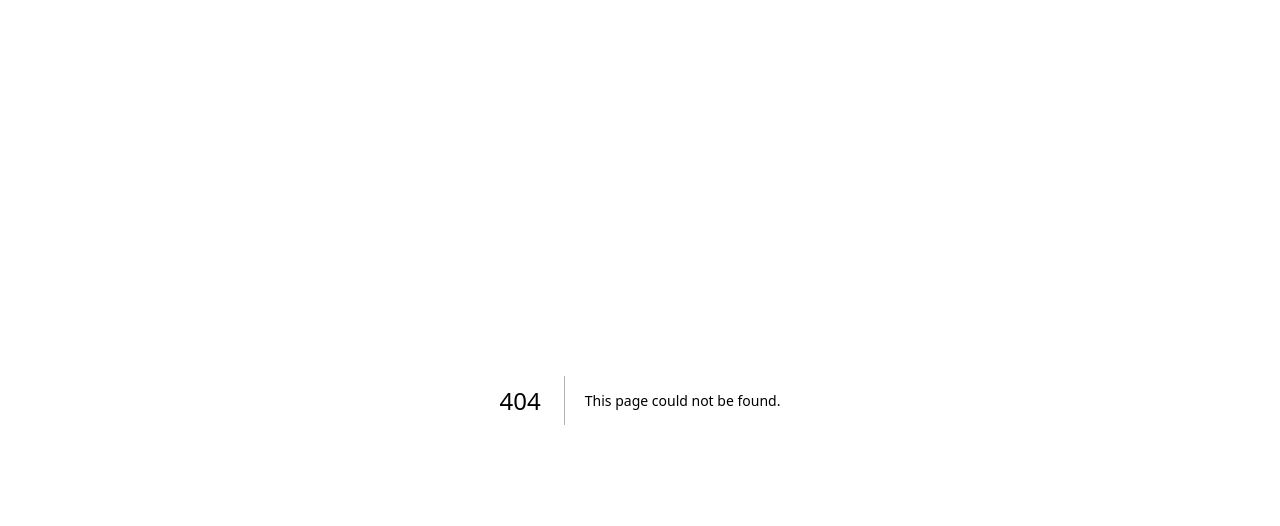
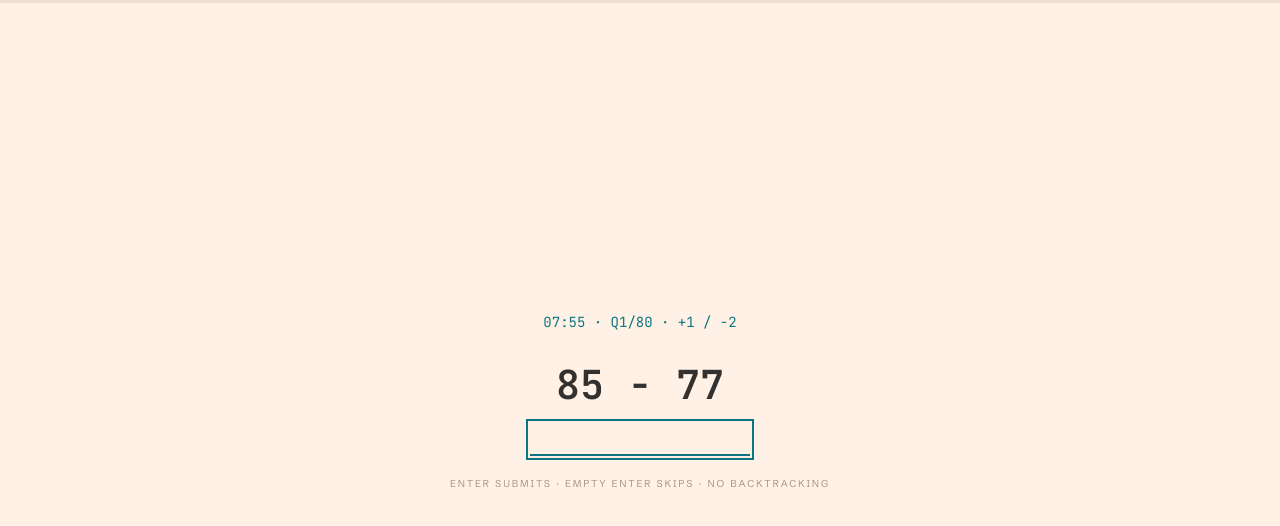
Before and after one commit to tonyyu2170/quant-prep, a Next.js app: page /test/optiver-80in8 in a window 1280 px wide. Before the commit this address had no page. Shown: the top 526 px of the page. Built offline with nearby package versions, Linux system fonts and the light colour scheme.

Commit message:
feat: focus-mode timed test runner with results and local persistence

```diff
--- /dev/null
+++ b/app/test/[preset]/page.tsx
@@ -0,0 +1,34 @@
+"use client";
+import { Suspense, use, useCallback, useMemo, useState } from "react";
+import { notFound, useSearchParams } from "next/navigation";
+import { getPreset, type Summary } from "@qp/engine";
+import TestRunner from "@/components/TestRunner";
+import { saveRun } from "@/lib/store/useStore";
+
+function TestPageInner({ presetId }: { presetId: string }) {
+  const sp = useSearchParams();
+  const base = getPreset(presetId);
+  if (!base) notFound();
+  // e2e/testing overrides: ?count=5&seed=42 (harmless in prod; guarded against junk)
+  const preset = useMemo(() => {
+    const raw = sp.get("count");
+    const n = Number(raw);
+    return { ...base!, count: raw !== null && Number.isFinite(n) ? Math.max(1, Math.min(base!.count, Math.floor(n))) : base!.count };
+  }, [base, sp]);
+  const [seed] = useState(() => {
+    const raw = sp.get("seed");
+    const n = raw === null ? NaN : Number(raw);
+    return Number.isInteger(n) ? n : Math.floor(Math.random() * 2 ** 31);
+  });
+  const onDone = useCallback((s: Summary) => { void saveRun(preset, s); }, [preset]);
+  return <TestRunner preset={preset} seed={seed} onDone={onDone} />;
+}
+
+export default function TestPage({ params }: { params: Promise<{ preset: string }> }) {
+  const { preset: presetId } = use(params);
+  return (
+    <Suspense>
+      <TestPageInner presetId={presetId} />
+    </Suspense>
+  );
+}
--- /dev/null
+++ b/components/Results.tsx
@@ -0,0 +1,34 @@
+"use client";
+import Link from "next/link";
+import type { Item, Preset, SessionState, Summary } from "@qp/engine";
+
+export default function Results({ summary, preset, items, state }: { summary: Summary; preset: Preset; items: Item[]; state: SessionState }) {
+  const misses = state.grades
+    .map((g, i) => ({ g, i }))
+    .filter(({ g, i }) => !g && state.answers[i] !== null);
+  return (
+    <div className="container" style={{ padding: "56px 24px", maxWidth: 760 }}>
+      <p className="microlabel">{preset.title} — result</p>
+      <h1 data-testid="score" className="mono" style={{ fontSize: 52, margin: "8px 0" }}>{summary.score}</h1>
+      <p className="mono" style={{ color: "var(--body)", fontSize: 14 }}>
+        <span style={{ color: "var(--good)" }}>✓ {summary.correct}</span> · <span style={{ color: "var(--bad)" }}>✗ {summary.wrong}</span> · skipped {summary.skipped} · answered {summary.total}/{preset.count}
+      </p>
+      {misses.length > 0 && (
+        <div style={{ marginTop: 30, borderTop: "1px solid var(--rule)", paddingTop: 14 }}>
+          <p className="microlabel" style={{ marginBottom: 8 }}>Misses</p>
+          {misses.map(({ i }) => (
+            <p key={i} className="mono" style={{ fontSize: 13, padding: "4px 0", color: "var(--body)" }}>
+              {items[i].prompt} <span style={{ color: "var(--bad)" }}>you: {String(state.answers[i])}</span>{" "}
+              <span style={{ color: "var(--good)" }}>ans: {items[i].answer}</span>
+              {items[i].rule ? <span style={{ color: "var(--muted)" }}> — {items[i].rule}</span> : null}
+            </p>
+          ))}
+        </div>
+      )}
+      <p style={{ marginTop: 30 }}>
+        <Link href={`/test/${preset.id}`} style={{ fontWeight: 700 }}>Run again →</Link>
+        <Link href="/stats" style={{ marginLeft: 20 }}>See stats</Link>
+      </p>
+    </div>
+  );
+}
--- /dev/null
+++ b/components/TestRunner.tsx
@@ -0,0 +1,93 @@
+"use client";
+import { useCallback, useEffect, useMemo, useRef, useState } from "react";
+import { answerCurrent, makeRng, parseAnswer, skipCurrent, startSession, summarize, type Item, type Preset, type SessionState, type Summary } from "@qp/engine";
+import { arithmeticItem, sequenceItem } from "@qp/generators";
+import Results from "./Results";
+
+function generate(preset: Preset, seed: number): Item[] {
+  const rng = makeRng(seed);
+  const make = (i: number) =>
+    preset.topic === "arithmetic" ? arithmeticItem(rng, preset.difficulty(i)) : sequenceItem(rng, preset.difficulty(i));
+  const items: Item[] = [];
+  const seen = new Set<string>();
+  for (let i = 0; i < preset.count; i++) {
+    let item = make(i);
+    for (let tries = 0; tries < 20 && seen.has(item.id); tries++) item = make(i);
+    seen.add(item.id);
+    items.push(item);
+  }
+  return items;
+}
+
+export default function TestRunner({ preset, seed, onDone }: { preset: Preset; seed: number; onDone: (s: Summary) => void }) {
+  const items = useMemo(() => generate(preset, seed), [preset, seed]);
+  const [state, setState] = useState<SessionState>(() => startSession(preset, items, seed));
+  const [value, setValue] = useState("");
+  const [showHint, setShowHint] = useState(false);
+  const [remaining, setRemaining] = useState(preset.durationS);
+  const qStart = useRef(Date.now());
+  const endAt = useRef(Date.now() + preset.durationS * 1000);
+  const doneRef = useRef(false);
+
+  const finish = useCallback((s: SessionState) => {
+    if (doneRef.current) return;
+    doneRef.current = true;
+    onDone(summarize(s));
+  }, [onDone]);
+
+  useEffect(() => {
+    const t = setInterval(() => {
+      const left = Math.max(0, Math.ceil((endAt.current - Date.now()) / 1000));
+      setRemaining(left);
+      if (left === 0) setState((s) => (s.finished ? s : { ...s, finished: true }));
+    }, 250);
+    return () => clearInterval(t);
+  }, []);
+
+  useEffect(() => { if (state.finished) finish(state); }, [state, finish]);
+
+  if (state.finished) return <Results summary={summarize(state)} preset={preset} items={items} state={state} />;
+
+  const item = state.items[state.index];
+  const mm = String(Math.floor(remaining / 60)).padStart(2, "0");
+  const ss = String(remaining % 60).padStart(2, "0");
+
+  function submit() {
+    const parsed = parseAnswer(value);
+    if (value.trim() !== "" && parsed === null) {
+      setShowHint(true); // typo — do not burn the question (no backtracking)
+      return;
+    }
+    const elapsed = Date.now() - qStart.current;
+    qStart.current = Date.now();
+    setState((s) => (parsed === null ? skipCurrent(s, elapsed) : answerCurrent(s, parsed, elapsed)));
+    setValue("");
+    setShowHint(false);
+  }
+
+  return (
+    <div style={{ minHeight: "100dvh", display: "flex", flexDirection: "column" }}>
+      <div style={{ height: 3, background: "var(--card-border)" }}>
+        <div style={{ height: "100%", width: `${(state.index / preset.count) * 100}%`, background: "var(--teal)" }} />
+      </div>
+      <div style={{ flex: 1, display: "flex", flexDirection: "column", alignItems: "center", justifyContent: "center", padding: 24, textAlign: "center" }}>
+        <p className="mono" style={{ color: "var(--teal)", fontSize: 14 }}>
+          {mm}:{ss} · Q{state.index + 1}/{preset.count} · +{preset.scoring.correct} / {preset.scoring.wrong}
+        </p>
+        <p data-testid="prompt" className="mono" style={{ fontSize: 40, fontWeight: 600, margin: "22px 0 8px" }}>{item.prompt}</p>
+        <input
+          aria-label="answer"
+          autoFocus
+          inputMode={preset.topic === "sequences" ? "text" : "decimal"}
+          value={value}
+          onChange={(e) => { setValue(e.target.value); setShowHint(false); }}
+          onKeyDown={(e) => { if (e.key === "Enter") submit(); }}
+          className="mono"
+          style={{ border: "none", borderBottom: "2px solid var(--teal)", background: "transparent", textAlign: "center", fontSize: 24, width: 220, color: "var(--ink)" }}
+        />
+        {showHint && <p data-testid="parse-hint" className="mono" style={{ color: "var(--bad)", fontSize: 12, marginTop: 8 }}>couldn't read that answer</p>}
+        <p className="microlabel" style={{ marginTop: 20 }}>Enter submits · empty Enter skips · no backtracking</p>
+      </div>
+    </div>
+  );
+}
--- /dev/null
+++ b/lib/store/useStore.ts
@@ -0,0 +1,22 @@
+import { LocalStore } from "./local";
+import type { Store, TestSessionRow } from "./types";
+import type { Preset, Summary } from "@qp/engine";
+
+export function getStore(): Store {
+  return new LocalStore();
+}
+
+export async function saveRun(preset: Preset, summary: Summary): Promise<void> {
+  const row: TestSessionRow = {
+    id: crypto.randomUUID(),
+    preset: preset.id,
+    score: summary.score,
+    correct: summary.correct,
+    wrong: summary.wrong,
+    skipped: summary.skipped,
+    durationS: preset.durationS,
+    timings: summary.timings,
+    createdAt: new Date().toISOString(),
+  };
+  await getStore().saveSession(row);
+}
```
Also changed, not shown: 1 other file (tests, documents, lock files or other folders).
